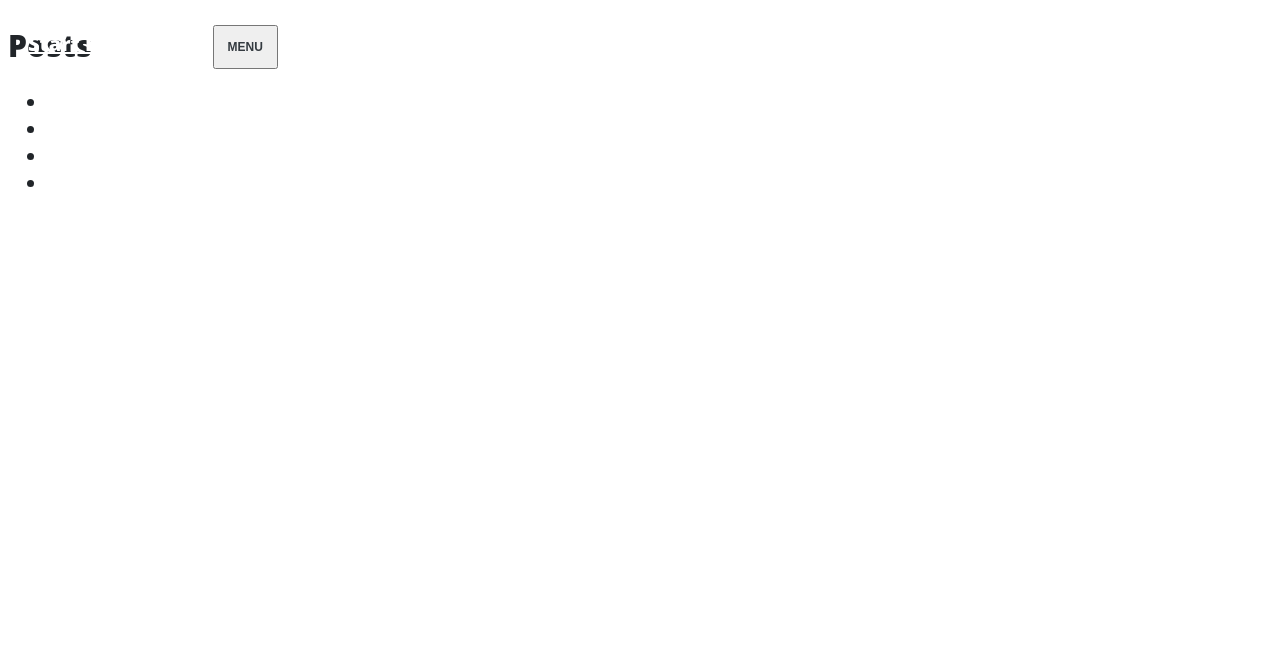
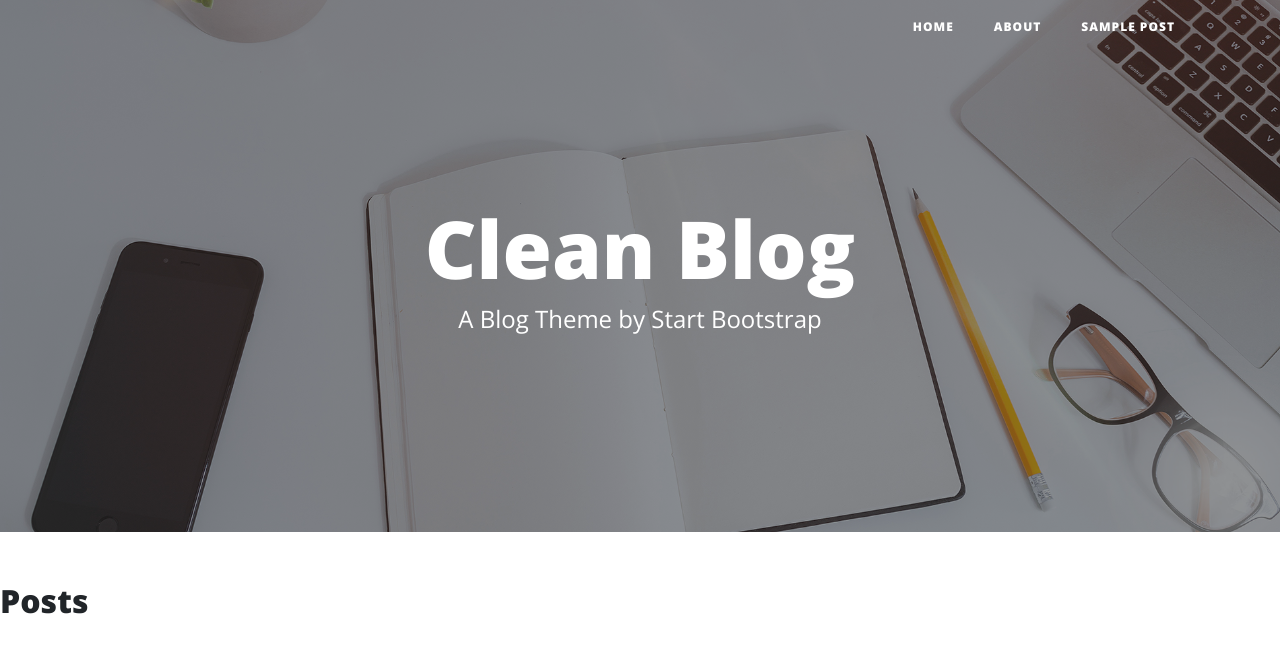
Before and after one commit to vasiuadriana/vasiuadriana.github.io, a Flask app: page / in a window 1280 px wide. Shown: the top 653 px of the page. Run offline with Flask 2, Linux system fonts and the light colour scheme; some libraries are stand-ins or nearby versions.

Commit message:
Update templates

```diff
--- a/blog/templates/base.html
+++ b/blog/templates/base.html
@@ -2,14 +2,22 @@
 <head>
   <meta charset="utf-8">
   <title>{% block page_title %} Mooses Love Forest{% endblock %}</title>
-  <link rel="stylesheet"  href="{{ url_for('static', filename='css/clean-blog.min.css') }}">
+    <!-- Bootstrap core CSS -->
+    <link rel="stylesheet"  href="{{ url_for('static', filename='vendor/bootstrap/css/bootstrap.min.css') }}">
+
+    <!-- Custom fonts for this template -->
+    <link href="vendor/font-awesome/css/font-awesome.min.css" rel="stylesheet" type="text/css">
+    <link href='https://fonts.googleapis.com/css?family=Lora:400,700,400italic,700italic' rel='stylesheet' type='text/css'>
+    <link href='https://fonts.googleapis.com/css?family=Open+Sans:300italic,400italic,600italic,700italic,800italic,400,300,600,700,800' rel='stylesheet' type='text/css'>
+
+    <!-- Custom styles for this template -->
+    <link rel="stylesheet"  href="{{ url_for('static', filename='css/clean-blog.min.css') }}">
   {% block css %}{% endblock %}
 </head>
 <body>
     <!-- Navigation -->
     <nav class="navbar navbar-expand-lg navbar-light fixed-top" id="mainNav">
       <div class="container">
-        <a class="navbar-brand" href="index.html">Start Bootstrap</a>
         <button class="navbar-toggler navbar-toggler-right" type="button" data-toggle="collapse" data-target="#navbarResponsive" aria-controls="navbarResponsive" aria-expanded="false" aria-label="Toggle navigation">
           Menu
           <i class="fa fa-bars"></i>
@@ -25,14 +33,25 @@
             <li class="nav-item">
               <a class="nav-link" href="post.html">Sample Post</a>
             </li>
-            <li class="nav-item">
-              <a class="nav-link" href="contact.html">Contact</a>
-            </li>
           </ul>
         </div>
       </div>
     </nav>
-<div class="{% block content_class %}container{% endblock content_class %}">
+
+    <!-- Page Header -->
+    <header class="masthead" style="background-image: url('img/home-bg.jpg')">
+      <div class="overlay"></div>
+      <div class="container">
+        <div class="row">
+          <div class="col-lg-8 col-md-10 mx-auto">
+            <div class="site-heading">
+              <h1>Clean Blog</h1>
+              <span class="subheading">A Blog Theme by Start Bootstrap</span>
+            </div>
+          </div>
+        </div>
+      </div>
+    </header>
 
   <div class="content" role="main">
     {% block content %}{% endblock %}
```
Also changed, not shown: index.html (+25 -6 lines), posts/test/index.html (+25 -6 lines).
